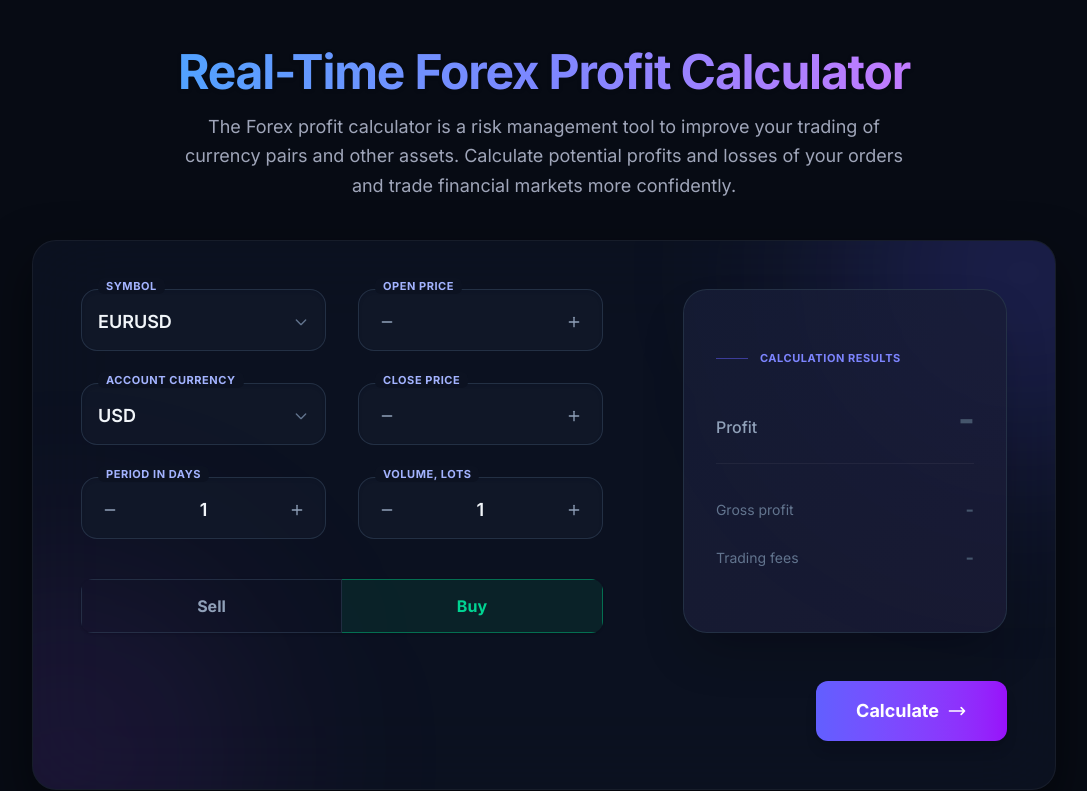
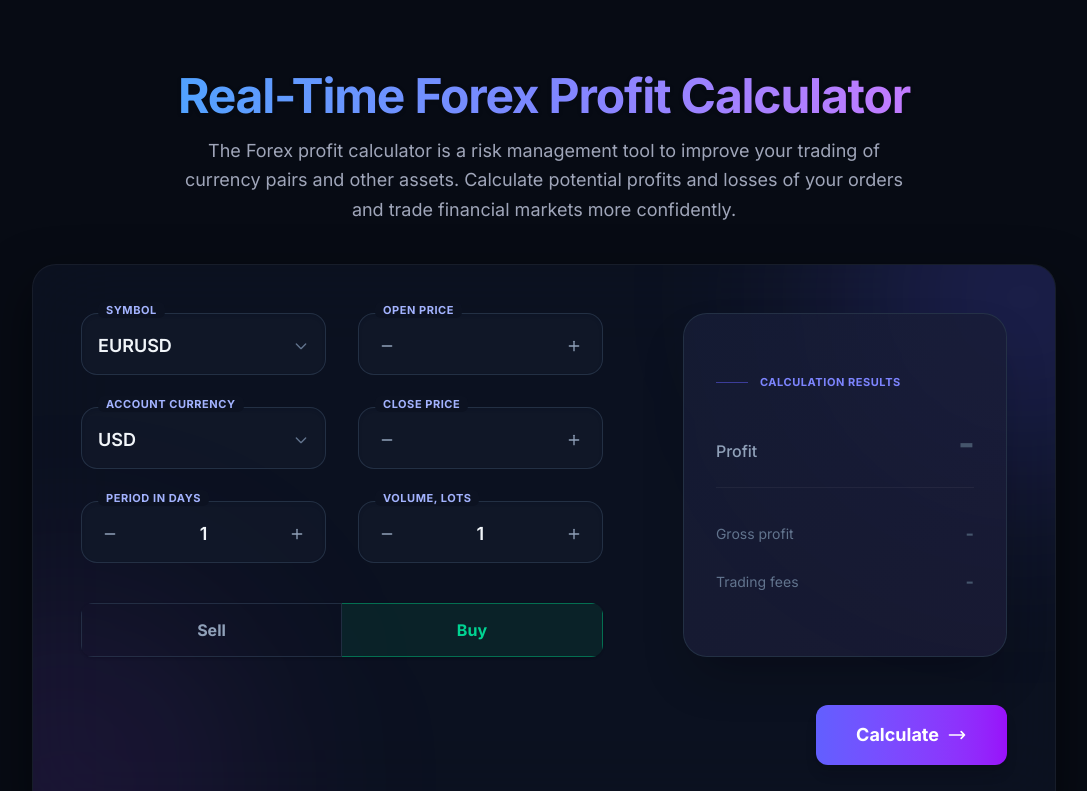
Before and after one commit to JayMunjani421/Forex, a React (Vite) app: page / in a window 1280 px wide. Shown: the top 791 px of the page, without its empty margins (96-1183 px from the left). Built offline with nearby package versions, Linux system fonts and the light colour scheme; no server answers.

Commit message:
Update App.jsx

```diff
--- a/src/App.jsx
+++ b/src/App.jsx
@@ -2,7 +2,7 @@ import Calculator from './components/Calculator';
 
 function App() {
   return (
-    <main className="min-h-screen bg-[#070b14] bg-[radial-gradient(ellipse_at_top,_var(--tw-gradient-stops))] from-indigo-900/20 via-[#070b14] to-[#070b14] flex items-center justify-center p-4 py-8 lg:py-12">
+    <main className="min-h-screen bg-[#070b14] bg-[radial-gradient(ellipse_at_top,_var(--tw-gradient-stops))] from-indigo-900/20 via-[#070b14] to-[#070b14] flex items-center justify-center p-4 py-8 lg:py-18">
       <div className="w-full max-w-6xl mx-auto space-y-10">
 
         {/* Header Text */}
```
